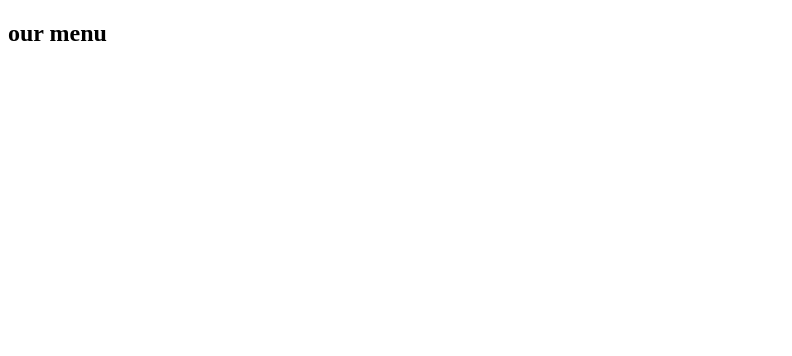
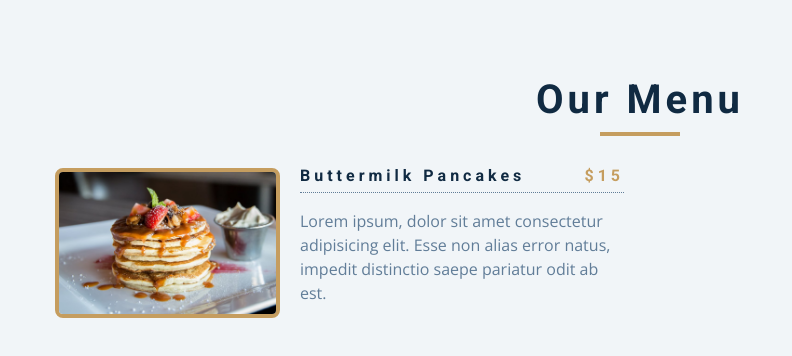
Before and after one commit to etorresbar/curso-js, a plain HTML site: page menu/index.html in a window 1280 px wide. Shown: the whole page, without its empty margins (0-792 px from the left). Drawn offline with nearby package versions, Linux system fonts and the light colour scheme.

Commit message:
adding more images, initial version of js file

```diff
--- a/menu/app.js
+++ b/menu/app.js
@@ -0,0 +1,75 @@
+//items
+const menu = [
+    {
+        id: 1,
+        title: "buttermilk pancakes",
+        category: "breakfast",
+        price: 15.99,
+        img: "./images/item-1.jpeg",
+        desc: `I'm baby woke mlkshk wolf bitters live-edge blue bottle, hammock freegan copper mug whatever cold-pressed `,
+    },
+    {
+        id: 2,
+        title: "diner double",
+        category: "lunch",
+        price: 13.99,
+        img: "./images/item-2.jpeg",
+        desc: `vaporware iPhone mumblecore selvage raw denim slow-carb leggings gochujang helvetica man braid jianbing. Marfa thundercats `,
+    },
+    {
+        id: 3,
+        title: "godzilla milkshake",
+        category: "shakes",
+        price: 6.99,
+        img: "./images/item-3.jpeg",
+        desc: `ombucha chillwave fanny pack 3 wolf moon street art photo booth before they sold out organic viral.`,
+    },
+    {
+        id: 4,
+        title: "country delight",
+        category: "breakfast",
+        price: 20.99,
+        img: "./images/item-4.jpeg",
+        desc: `Shabby chic keffiyeh neutra snackwave pork belly shoreditch. Prism austin mlkshk truffaut, `,
+    },
+    {
+        id: 5,
+        title: "egg attack",
+        category: "lunch",
+        price: 22.99,
+        img: "./images/item-5.jpeg",
+        desc: `franzen vegan pabst bicycle rights kickstarter pinterest meditation farm-to-table 90's pop-up `,
+    },
+    {
+        id: 6,
+        title: "oreo dream",
+        category: "shakes",
+        price: 18.99,
+        img: "./images/item-6.jpeg",
+        desc: `Portland chicharrones ethical edison bulb, palo santo craft beer chia heirloom iPhone everyday`,
+    },
+    {
+        id: 7,
+        title: "bacon overflow",
+        category: "breakfast",
+        price: 8.99,
+        img: "./images/item-7.jpeg",
+        desc: `carry jianbing normcore freegan. Viral single-origin coffee live-edge, pork belly cloud bread iceland put a bird `,
+    },
+    {
+        id: 8,
+        title: "american classic",
+        category: "lunch",
+        price: 12.99,
+        img: "./images/item-8.jpeg",
+        desc: `on it tumblr kickstarter thundercats migas everyday carry squid palo santo leggings. Food truck truffaut  `,
+    },
+    {
+        id: 9,
+        title: "quarantine buddy",
+        category: "shakes",
+        price: 16.99,
+        img: "./images/item-9.jpeg",
+        desc: `skateboard fam synth authentic semiotics. Live-edge lyft af, edison bulb yuccie crucifix microdosing.`,
+    },
+];
--- a/menu/index.html
+++ b/menu/index.html
@@ -23,7 +23,14 @@
             <div class="section-center">
                 <!-- single item -->
                 <article class="menu-item">
-
+                    <img src="./menu-item.jpeg" class="photo" alt="menu item" />
+                    <div class="item-info">
+                        <header>
+                            <h4>buttermilk pancakes</h4>
+                            <h4 class="price">$15</h4>
+                        </header>
+                        <p class="item-text">Lorem ipsum, dolor sit amet consectetur adipisicing elit. Esse non alias error natus, impedit distinctio saepe pariatur odit ab est.</p>
+                    </div>
                 </article>
                 <!-- end of single item -->
             </div>
--- a/menu/style.css
+++ b/menu/style.css
@@ -0,0 +1,264 @@
+/*
+===============
+Fonts
+===============
+*/
+@import url("https://fonts.googleapis.com/css?family=Open+Sans|Roboto:400,700&display=swap");
+
+/*
+===============
+Variables
+===============
+*/
+
+:root {
+  /* dark shades of primary color*/
+  --clr-primary-1: hsl(205, 86%, 17%);
+  --clr-primary-2: hsl(205, 77%, 27%);
+  --clr-primary-3: hsl(205, 72%, 37%);
+  --clr-primary-4: hsl(205, 63%, 48%);
+  /* primary/main color */
+  --clr-primary-5: #49a6e9;
+  /* lighter shades of primary color */
+  --clr-primary-6: hsl(205, 89%, 70%);
+  --clr-primary-7: hsl(205, 90%, 76%);
+  --clr-primary-8: hsl(205, 86%, 81%);
+  --clr-primary-9: hsl(205, 90%, 88%);
+  --clr-primary-10: hsl(205, 100%, 96%);
+  /* darkest grey - used for headings */
+  --clr-grey-1: hsl(209, 61%, 16%);
+  --clr-grey-2: hsl(211, 39%, 23%);
+  --clr-grey-3: hsl(209, 34%, 30%);
+  --clr-grey-4: hsl(209, 28%, 39%);
+  /* grey used for paragraphs */
+  --clr-grey-5: hsl(210, 22%, 49%);
+  --clr-grey-6: hsl(209, 23%, 60%);
+  --clr-grey-7: hsl(211, 27%, 70%);
+  --clr-grey-8: hsl(210, 31%, 80%);
+  --clr-grey-9: hsl(212, 33%, 89%);
+  --clr-grey-10: hsl(210, 36%, 96%);
+  --clr-white: #fff;
+  --clr-red-dark: hsl(360, 67%, 44%);
+  --clr-red-light: hsl(360, 71%, 66%);
+  --clr-green-dark: hsl(125, 67%, 44%);
+  --clr-green-light: hsl(125, 71%, 66%);
+  --clr-gold: #c59d5f;
+  --clr-black: #222;
+  --ff-primary: "Roboto", sans-serif;
+  --ff-secondary: "Open Sans", sans-serif;
+  --transition: all 0.3s linear;
+  --spacing: 0.25rem;
+  --radius: 0.5rem;
+  --light-shadow: 0 5px 15px rgba(0, 0, 0, 0.1);
+  --dark-shadow: 0 5px 15px rgba(0, 0, 0, 0.2);
+  --max-width: 1170px;
+  --fixed-width: 620px;
+}
+/*
+===============
+Global Styles
+===============
+*/
+
+*,
+::after,
+::before {
+  margin: 0;
+  padding: 0;
+  box-sizing: border-box;
+}
+body {
+  font-family: var(--ff-secondary);
+  background: var(--clr-grey-10);
+  color: var(--clr-grey-1);
+  line-height: 1.5;
+  font-size: 0.875rem;
+}
+ul {
+  list-style-type: none;
+}
+a {
+  text-decoration: none;
+}
+img:not(.logo) {
+  width: 100%;
+}
+img {
+  display: block;
+}
+
+h1,
+h2,
+h3,
+h4 {
+  letter-spacing: var(--spacing);
+  text-transform: capitalize;
+  line-height: 1.25;
+  margin-bottom: 0.75rem;
+  font-family: var(--ff-primary);
+}
+h1 {
+  font-size: 3rem;
+}
+h2 {
+  font-size: 2rem;
+}
+h3 {
+  font-size: 1.25rem;
+}
+h4 {
+  font-size: 0.875rem;
+}
+p {
+  margin-bottom: 1.25rem;
+  color: var(--clr-grey-5);
+}
+@media screen and (min-width: 800px) {
+  h1 {
+    font-size: 4rem;
+  }
+  h2 {
+    font-size: 2.5rem;
+  }
+  h3 {
+    font-size: 1.75rem;
+  }
+  h4 {
+    font-size: 1rem;
+  }
+  body {
+    font-size: 1rem;
+  }
+  h1,
+  h2,
+  h3,
+  h4 {
+    line-height: 1;
+  }
+}
+/*  global classes */
+
+.btn {
+  text-transform: uppercase;
+  background: transparent;
+  color: var(--clr-black);
+  padding: 0.375rem 0.75rem;
+  letter-spacing: var(--spacing);
+  display: inline-block;
+  transition: var(--transition);
+  font-size: 0.875rem;
+  border: 2px solid var(--clr-black);
+  cursor: pointer;
+  box-shadow: 0 1px 3px rgba(0, 0, 0, 0.2);
+  border-radius: var(--radius);
+}
+.btn:hover {
+  color: var(--clr-white);
+  background: var(--clr-black);
+}
+/* section */
+.section {
+  padding: 5rem 0;
+}
+
+main {
+  min-height: 100vh;
+  display: grid;
+  place-items: center;
+}
+/*
+===============
+Menu
+===============
+*/
+
+.menu {
+  padding: 5rem 0;
+}
+.title {
+  text-align: center;
+  margin-bottom: 2rem;
+}
+.underline {
+  width: 5rem;
+  height: 0.25rem;
+  background: var(--clr-gold);
+  margin-left: auto;
+  margin-right: auto;
+}
+.btn-container {
+  margin-bottom: 4rem;
+  display: flex;
+  justify-content: center;
+}
+.filter-btn {
+  background: transparent;
+  border-color: var(--clr-gold);
+  font-size: 1rem;
+  text-transform: capitalize;
+  margin: 0 0.5rem;
+  letter-spacing: 1px;
+  border-radius: var(--radius);
+  padding: 0.375rem 0.75rem;
+  color: var(--clr-gold);
+  cursor: pointer;
+  transition: var(--transition);
+}
+.filter-btn:hover {
+  background: var(--clr-gold);
+  color: var(--clr-white);
+}
+.section-center {
+  width: 90vw;
+  margin: 0 auto;
+  max-width: 1170px;
+  display: grid;
+  gap: 3rem 2rem;
+  justify-items: center;
+}
+.menu-item {
+  display: grid;
+  gap: 1rem 2rem;
+  max-width: 25rem;
+}
+.photo {
+  object-fit: cover;
+  height: 200px;
+  border: 0.25rem solid var(--clr-gold);
+  border-radius: var(--radius);
+}
+.item-info header {
+  display: flex;
+  justify-content: space-between;
+  border-bottom: 0.5px dotted var(--clr-grey-5);
+}
+.item-info h4 {
+  margin-bottom: 0.5rem;
+}
+.price {
+  color: var(--clr-gold);
+}
+.item-text {
+  margin-bottom: 0;
+  padding-top: 1rem;
+}
+
+@media screen and (min-width: 768px) {
+  .menu-item {
+    grid-template-columns: 225px 1fr;
+    gap: 0 1.25rem;
+    max-width: 40rem;
+  }
+  .photo {
+    height: 175px;
+  }
+}
+@media screen and (min-width: 1200px) {
+  .section-center {
+    width: 95vw;
+    grid-template-columns: 1fr 1fr;
+  }
+  .photo {
+    height: 150px;
+  }
+}
```
Also changed, not shown: menu/images/item-1.jpeg (added), menu/images/item-10.jpeg (added), menu/images/item-2.jpeg (added), menu/images/item-3.jpeg (added), menu/images/item-4.jpeg (added), menu/images/item-5.jpeg (added), menu/images/item-6.jpeg (added), menu/images/item-7.jpeg (added), menu/images/item-8.jpeg (added), menu/images/item-9.jpeg (added), menu/logo.svg (added), menu/menu-item.jpeg (added).
